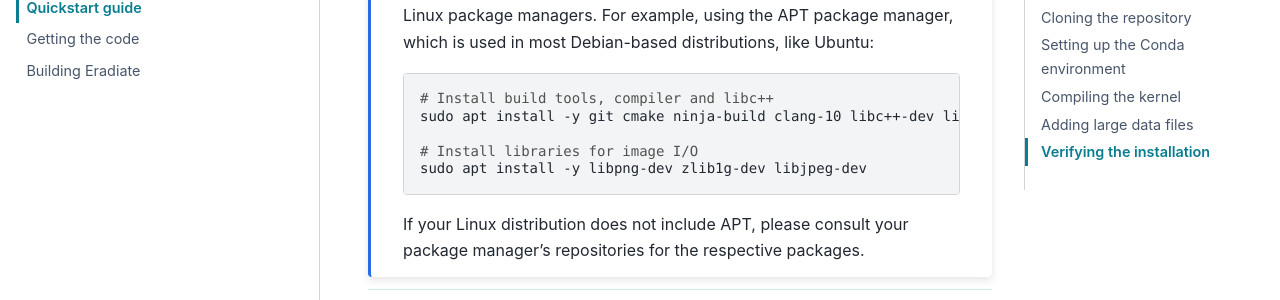
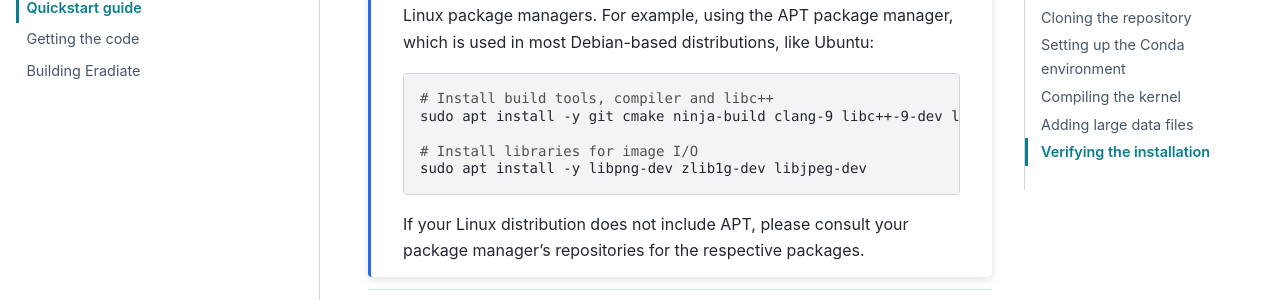
Before and after one commit to eradiate/eradiate, a Sphinx documentation site: the page built from docs/rst/getting_started/quickstart.rst, in a window 1280 px wide and 900 px high, scrolled down 662 px. Shown: the part 152-452 px from the top of the window. Built offline with Sphinx 7.4.7 and the PyData theme 0.15.4, drawn with Linux system fonts in a browser that asks for light colours; pages that are not in the unit, such as notebooks, are missing from menus.

Commit message:
Updated build requirements

```diff
--- a/docs/rst/getting_started/quickstart.rst
+++ b/docs/rst/getting_started/quickstart.rst
@@ -34,9 +34,9 @@
          git,       2.25.1
          cmake,     3.16.3
          ninja,     1.10.0
-         clang,     10.0.0-4ubuntu1
-         libc++,    10
-         libc++abi, 10
+         clang,     9.0.1-12
+         libc++,    9
+         libc++abi, 9
 
    .. admonition:: Installing packages
 
@@ -47,7 +47,7 @@
       .. code-block:: bash
 
          # Install build tools, compiler and libc++
-         sudo apt install -y git cmake ninja-build clang-10 libc++-dev libc++abi-dev
+         sudo apt install -y git cmake ninja-build clang-9 libc++-9-dev libc++abi-9-dev
 
          # Install libraries for image I/O
          sudo apt install -y libpng-dev zlib1g-dev libjpeg-dev
@@ -177,8 +177,8 @@
 
    .. code-block:: bash
 
-      export CC=clang
-      export CXX=clang++
+      export CC=clang-9
+      export CXX=clang++-9
 
    You might want to add these commands to your environment profile loading
    script.
```
Also changed, not shown: docs/rst/getting_started/building.rst (+4 -4 lines).
